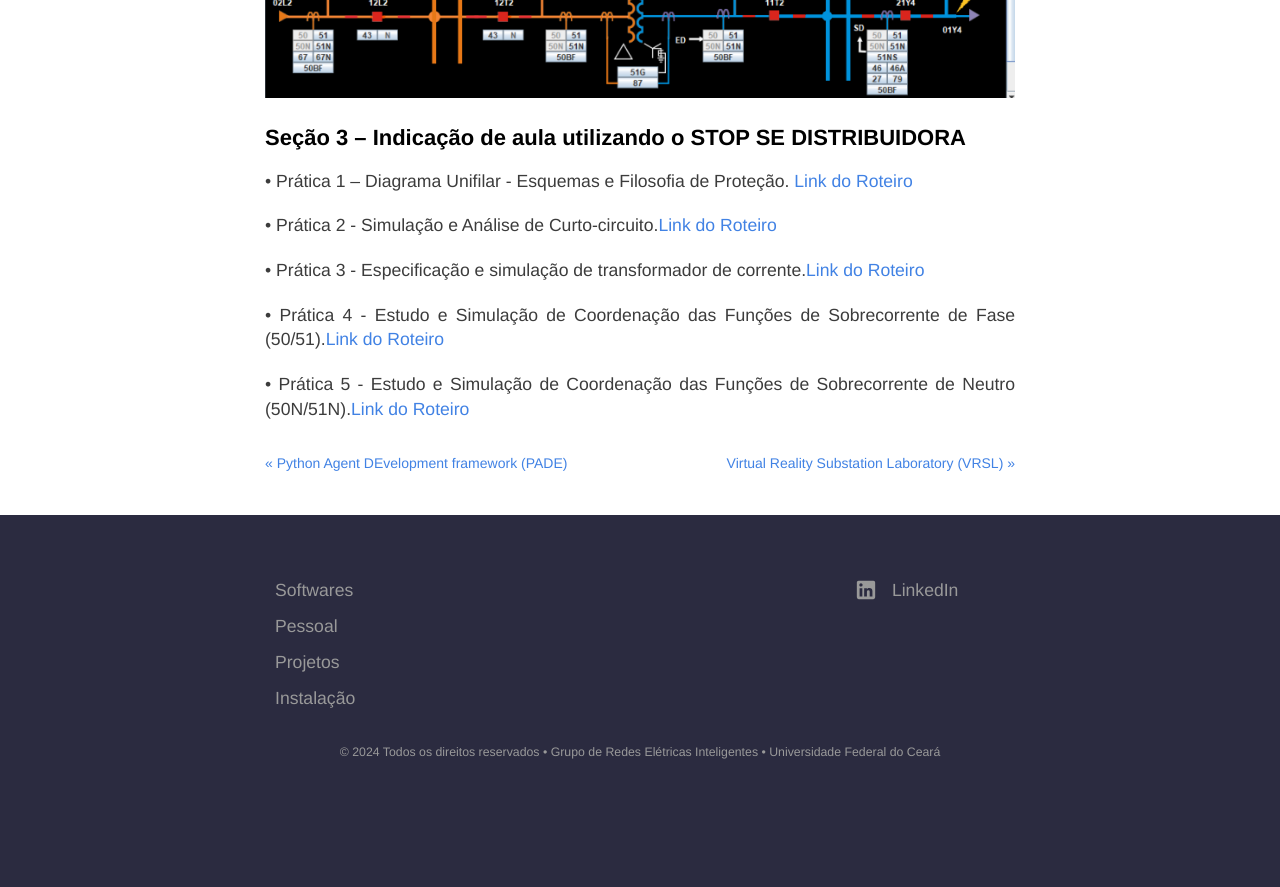
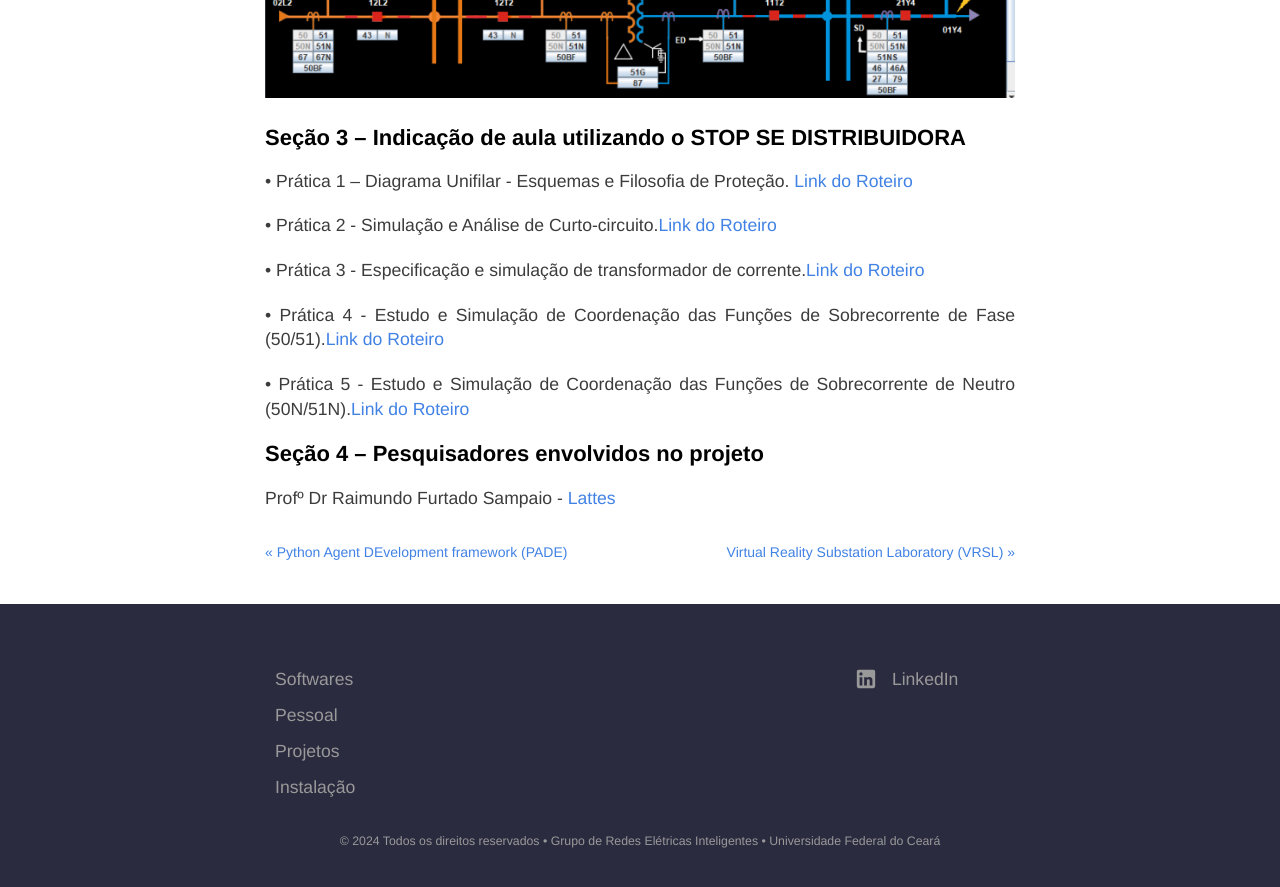
Before and after one commit to Gabriell89222/Gabriell89222.github.io, a Jekyll site: the page built from _posts/2024-04-18-stop.md, in a window 1280 px wide and 900 px high, scrolled down 2517 px. Shown: the top 887 px of the window. Built offline with Jekyll 4.4.1, drawn with Linux system fonts in a browser that asks for light colours; before the commit the page ends 3329 px from its top, so only the background shows below that.

Commit message:
Ajuste na pág. STOP v-1.6

```diff
--- a/_posts/2024-04-18-stop.md
+++ b/_posts/2024-04-18-stop.md
@@ -67,3 +67,7 @@
 •	Prática 4 - Estudo e Simulação de Coordenação das Funções de Sobrecorrente de Fase (50/51).[Link do Roteiro](https://drive.google.com/file/d/1XeNg4t8AOH9a8_VALD1u2yJjM1bhN59e/view?usp=sharing)
 
 •	Prática 5 - Estudo e Simulação de Coordenação das Funções de Sobrecorrente de Neutro (50N/51N).[Link do Roteiro](https://drive.google.com/file/d/1XeNg4t8AOH9a8_VALD1u2yJjM1bhN59e/view?usp=sharing)
+
+## Seção 4 – Pesquisadores envolvidos no projeto
+
+Profº Dr Raimundo Furtado Sampaio - [Lattes](http://lattes.cnpq.br/9936530790182581)
```
